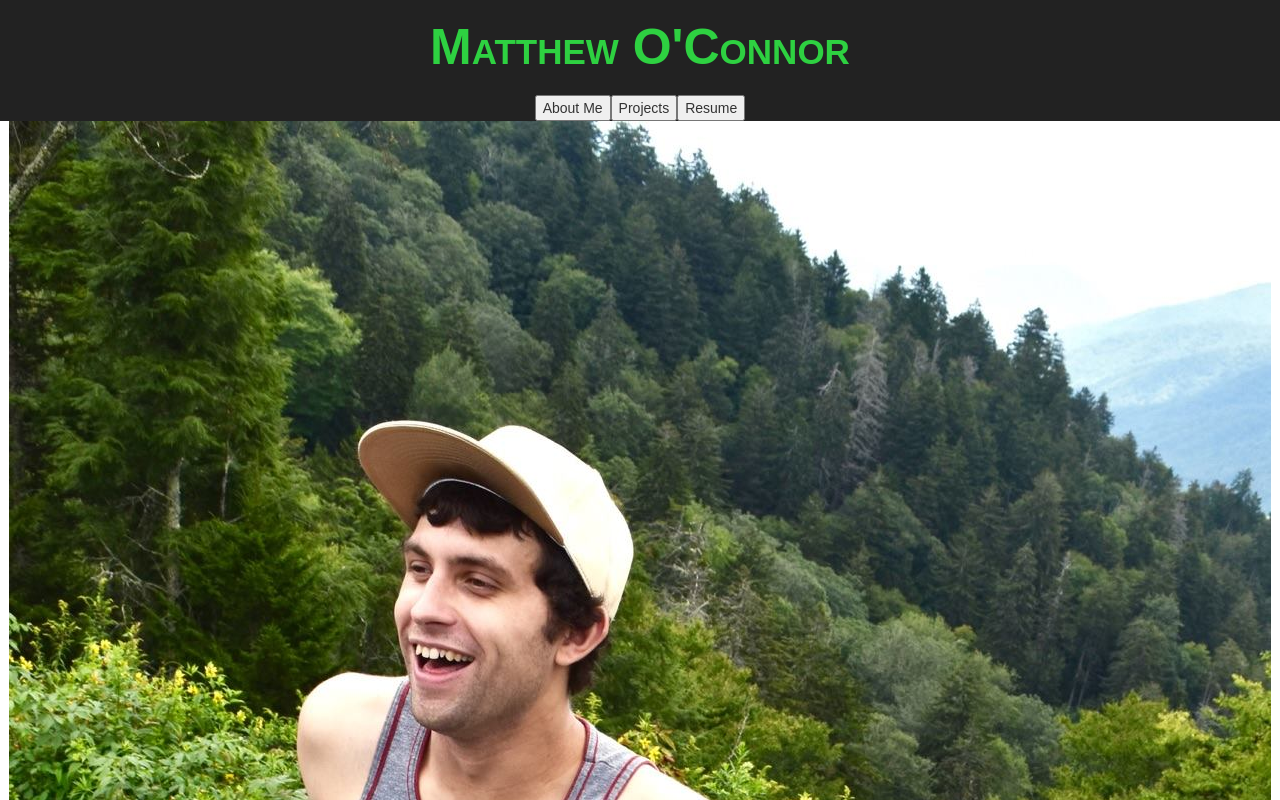
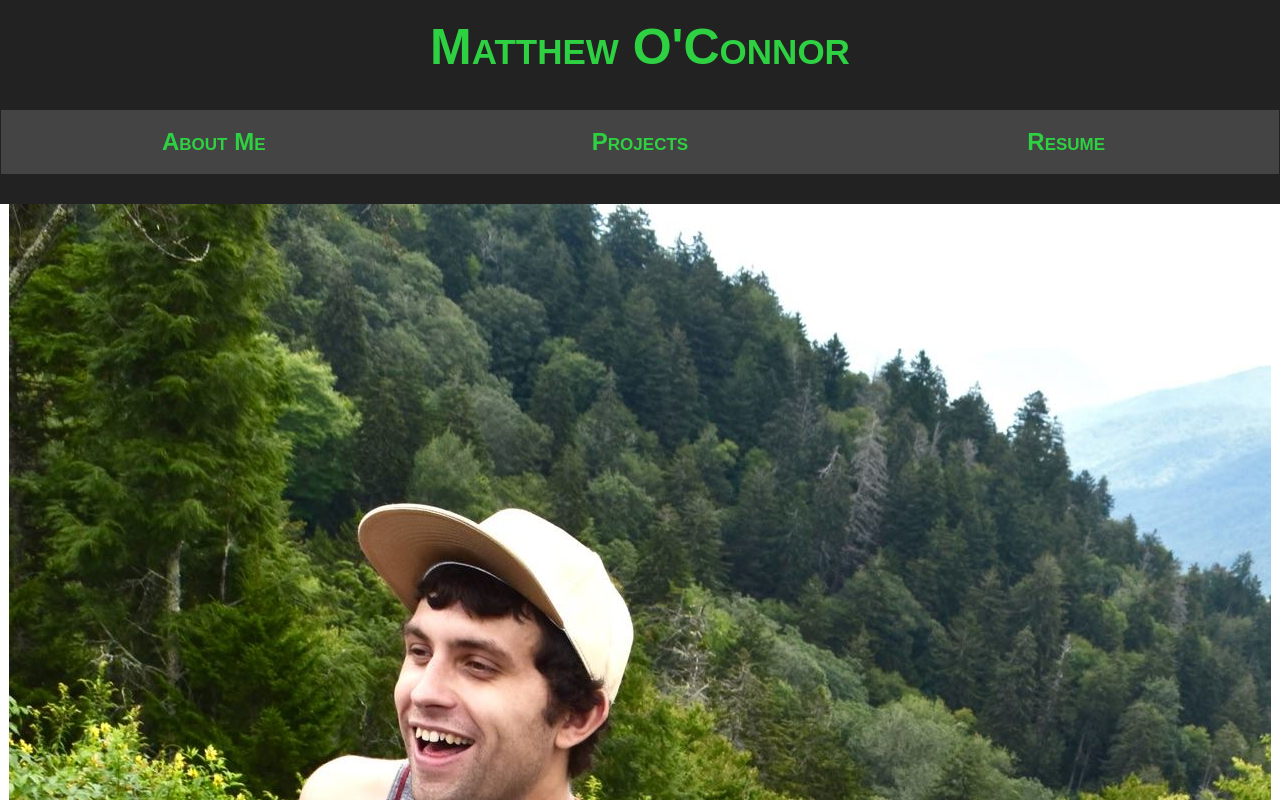
Before and after one commit to Matthew9161993/resume-in-react, a React (Create React App) app: page / in a window 1280 px wide. Shown: the top 800 px of the page. Built offline with nearby package versions, Linux system fonts and the light colour scheme.

Commit message:
Hover buttons now working

```diff
--- a/src/App.css
+++ b/src/App.css
@@ -49,6 +49,39 @@
     color: #2ed141;
 }
 
+.navbutton {
+    background-color: #2ed141;
+    border: none;
+    color: #222;
+    display: inline-block;
+    font-size: 24px;
+    font-variant: small-caps;
+    font-weight: bold;
+    margin-top: 15px;
+    margin-bottom: 30px;
+    padding: 15px 32px;
+    text-align: center;
+    text-decoration: none;
+    transition: 1.0s;
+    width: 33.3%;
+}
+
+.navbutton-hover {
+    background-color: #444;
+    border: none;
+    color: #2ed141;
+    display: inline-block;
+    font-size: 24px;
+    font-variant: small-caps;
+    font-weight: bold;
+    margin-top: 15px;
+    margin-bottom: 30px;
+    padding: 15px 32px;
+    text-align: center;
+    text-decoration: none;
+    width: 33.3%;
+}
+
 .React-banner {
   text-align: right;
 }
--- a/src/App.js
+++ b/src/App.js
@@ -3,18 +3,36 @@ import logo from './logo.svg';
 import mugshot from './ImSoHandsome.jpg'
 import './App.css';
 
-const buttonStyles = { backgroundColor: '#222',
+const buttonStyles =  { backgroundColor: '#222',
                        fontSize: '24px',
                        width: '33%',
                        border: '2px solid #222'};
 
 
 class CustomButton extends Component {
+  constructor(){
+    super();
+    this.hoverOn = this.hoverOn.bind(this);
+    this.hoverOff = this.hoverOff.bind(this);
+    this.state = {
+      hover: false,
+    };
+  }
+
+  hoverOn(){
+    this.setState({hover: true});
+  }
+
+  hoverOff(){
+    this.setState({hover: false});
+  }
 
   render() {
     return(
-      <button className="navbutton"
+      <button className={ this.state.hover ? "navbutton" : "navbutton-hover" }
               onClick={() => this.props.onClick()}
+              onMouseEnter={this.hoverOn}
+              onMouseLeave={this.hoverOff}
       >
         {this.props.text}
       </button>
```
